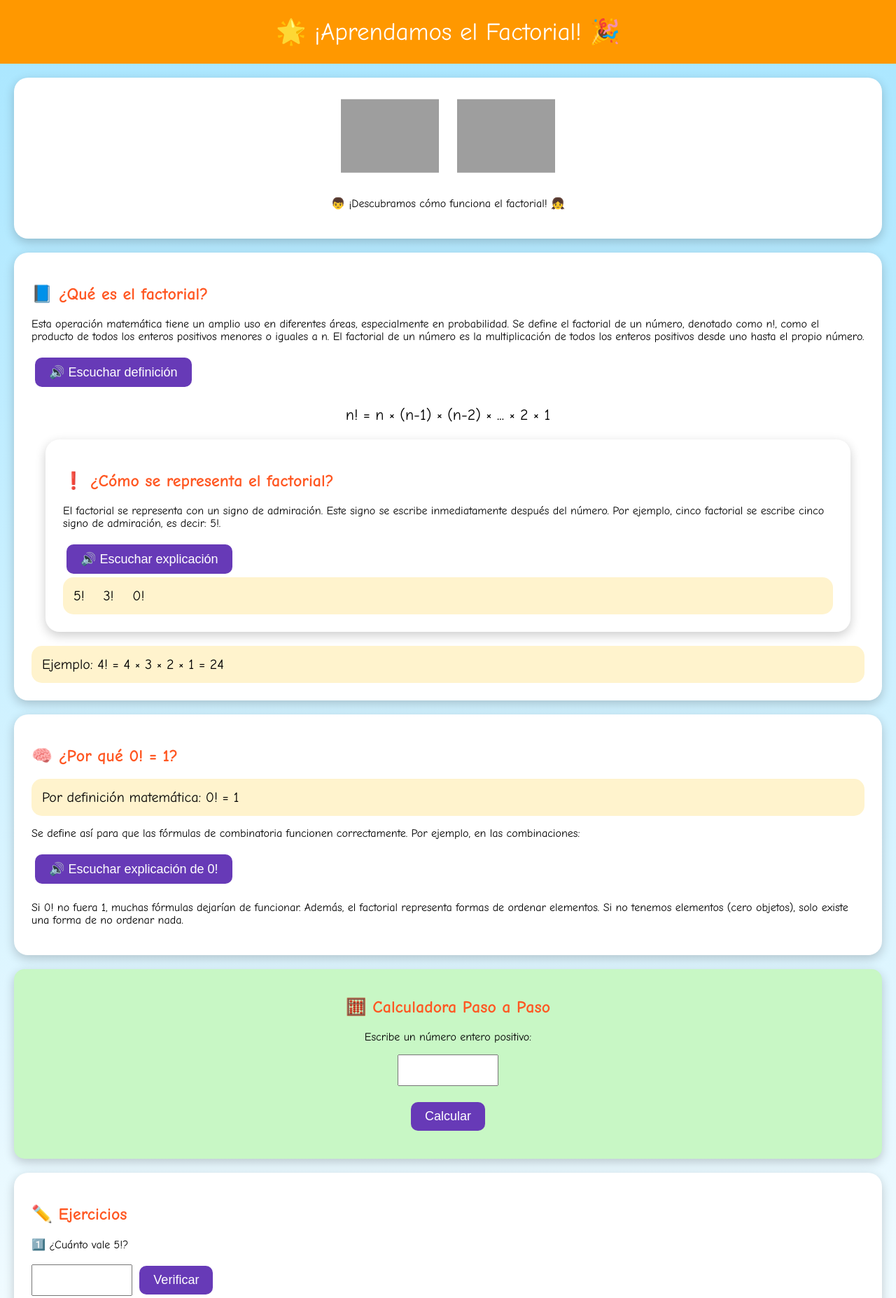
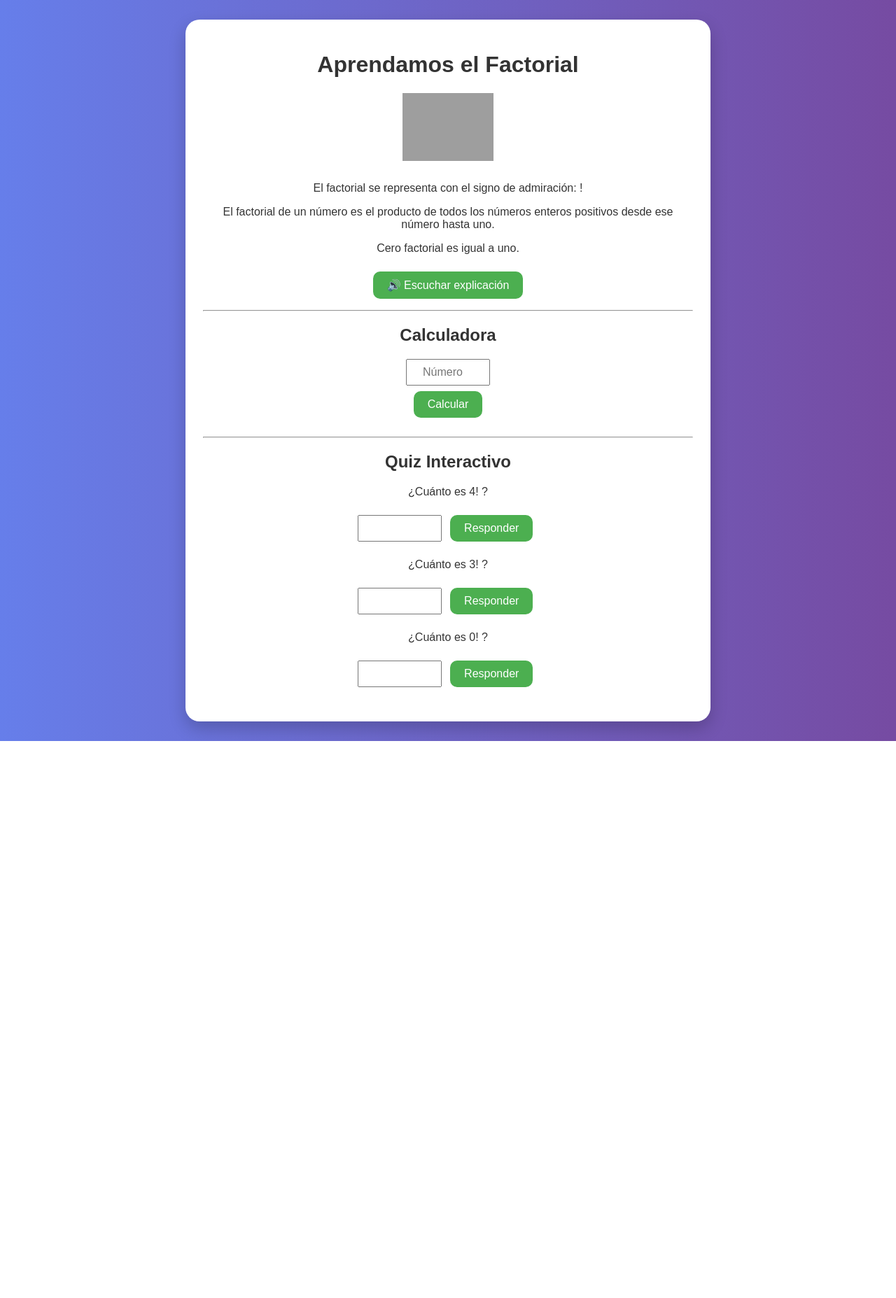
Before and after one commit to stevenlondono1-ux/Blog-Educativo-Factorial, a plain HTML site: page index.html in a window 1280 px wide. Shown: the top 1855 px of the page at 70% size. After the commit the page ends 1059 px from the top, so only its background shows below. Drawn offline with Linux system fonts and the light colour scheme; grey boxes are pictures that could not be loaded.

Commit message:
Update index.html

```diff
--- a/index.html
+++ b/index.html
@@ -2,350 +2,191 @@
 <html lang="es">
 <head>
 <meta charset="UTF-8">
-<title>Blog Educativo - El Factorial</title>
+<title>Aprendamos el Factorial</title>
 
 <style>
 body{
-    font-family: 'Comic Sans MS', cursive, sans-serif;
-    background: linear-gradient(to bottom, #a8e6ff, #ffffff);
-    margin:0;
-    padding:0;
+    font-family: Arial, sans-serif;
+    background: linear-gradient(to right, #667eea, #764ba2);
+    text-align: center;
+    padding: 20px;
+    color: #333;
 }
 
-header{
-    background:#ff9800;
-    color:white;
-    text-align:center;
-    padding:25px;
-    font-size:35px;
+.container{
+    background: white;
+    padding: 25px;
+    border-radius: 20px;
+    max-width: 700px;
+    margin: auto;
+    box-shadow: 0px 10px 25px rgba(0,0,0,0.2);
+    animation: aparecer 1s ease-in-out;
 }
 
-section{
-    padding:25px;
-    margin:20px;
-    background:white;
-    border-radius:20px;
-    box-shadow:0 5px 15px rgba(0,0,0,0.2);
+@keyframes aparecer{
+    from{opacity:0; transform: scale(0.9);}
+    to{opacity:1; transform: scale(1);}
 }
 
-h2{
-    color:#ff5722;
+img{
+    width: 130px;
+    margin-bottom: 10px;
 }
 
-.personajes{
-    text-align:center;
+button{
+    padding: 10px 20px;
+    margin: 8px;
+    border: none;
+    border-radius: 10px;
+    cursor: pointer;
+    background: #4CAF50;
+    color: white;
+    font-size: 16px;
+    transition: 0.3s;
 }
 
-.personajes img{
-    width:140px;
-    margin:10px;
-    animation: flotar 3s infinite;
-}
-
-.ejemplo{
-    background:#fff3cd;
-    padding:15px;
-    border-radius:15px;
-    font-size:20px;
-}
-
-.calculadora{
-    background:#c8f7c5;
-    padding:20px;
-    border-radius:15px;
-    text-align:center;
+button:hover{
+    transform: scale(1.1);
+    background: #45a049;
 }
 
 input{
-    padding:10px;
-    font-size:18px;
-    width:120px;
-    text-align:center;
+    padding: 8px;
+    width: 100px;
+    font-size: 16px;
+    text-align: center;
 }
 
-button{
-    padding:10px 20px;
-    font-size:18px;
-    background:#673ab7;
-    color:white;
-    border:none;
-    border-radius:10px;
-    cursor:pointer;
-    margin:5px;
+.correcto{
+    color: green;
+    font-weight: bold;
+    animation: saltar 0.5s;
 }
 
-button:hover{
-    background:#512da8;
+.incorrecto{
+    color: red;
+    font-weight: bold;
 }
 
-.resultado{
-    margin-top:15px;
-    font-size:18px;
-    font-weight:bold;
-    color:#2e7d32;
-}
-
-.correcto{ color:green; }
-.incorrecto{ color:red; }
-
-@keyframes flotar{
-    0%{transform:translateY(0);}
-    50%{transform:translateY(-10px);}
-    100%{transform:translateY(0);}
-}
-
-footer{
-    text-align:center;
-    padding:20px;
-    background:#673ab7;
-    color:white;
+@keyframes saltar{
+    0%{transform: translateY(0);}
+    50%{transform: translateY(-10px);}
+    100%{transform: translateY(0);}
 }
 </style>
 </head>
 
 <body>
 
-<header>
-🌟 ¡Aprendamos el Factorial! 🎉
-</header>
+<div class="container">
 
-<section class="personajes">
-<img src="https://cdn-icons-png.flaticon.com/512/1998/1998610.png">
-<img src="https://cdn-icons-png.flaticon.com/512/1998/1998627.png">
-<p>👦 ¡Descubramos cómo funciona el factorial! 👧</p>
-</section>
+<h1>Aprendamos el Factorial</h1>
 
-<section>
-<h2>📘 ¿Qué es el factorial?</h2>
-
-<p id="definicion">
-Esta operación matemática tiene un amplio uso en diferentes áreas,
-especialmente en probabilidad. Se define el factorial de un número, denotado
-como n!, como el producto de todos los enteros positivos menores o iguales a n.
-El factorial de un número es la multiplicación de todos los enteros positivos desde
-uno hasta el propio número.
-
-</p>
-
-<button onclick="leerDefinicion()">🔊 Escuchar definición</button>
-
-<p style="font-size:22px; text-align:center;">
-n! = n × (n-1) × (n-2) × ... × 2 × 1
-
-</p>
-<section>
-<h2>❗ ¿Cómo se representa el factorial?</h2>
-
-<p id="explicacionSigno">
-El factorial se representa con un signo de admiración.
-Este signo se escribe inmediatamente después del número.
-Por ejemplo, cinco factorial se escribe cinco signo de admiración, es decir: 5!.
-</p>
-
-<button onclick="leerSigno()">🔊 Escuchar explicación</button>
-
-<div class="ejemplo">
-5! &nbsp;&nbsp; 3! &nbsp;&nbsp; 0!
-</div>
-
-</section>
-<div class="ejemplo">
-Ejemplo:
-4! = 4 × 3 × 2 × 1 = 24
-</div>
-
-</section>
-
-<section>
-<h2>🧠 ¿Por qué 0! = 1?</h2>
-
-<div class="ejemplo">
-Por definición matemática:
-0! = 1
-</div>
+<img src="https://cdn-icons-png.flaticon.com/512/4140/4140048.png">
 
 <p>
-Se define así para que las fórmulas de combinatoria funcionen correctamente.
-Por ejemplo, en las combinaciones:
-</p>
-<button onclick="leerCeroFactorial()">🔊 Escuchar explicación de 0!</button>
-
-<p style="text-align:center; font-size:20px;">
+El factorial se representa con el signo de admiración: !
 </p>
 
 <p>
-Si 0! no fuera 1, muchas fórmulas dejarían de funcionar.
-Además, el factorial representa formas de ordenar elementos.
-Si no tenemos elementos (cero objetos), solo existe una forma de no ordenar nada.
+El factorial de un número es el producto de todos los números enteros positivos desde ese número hasta uno.
 </p>
 
-</section>
+<p>
+Cero factorial es igual a uno.
+</p>
 
-<section class="calculadora">
-<h2>🧮 Calculadora Paso a Paso</h2>
+<button onclick="explicar()">🔊 Escuchar explicación</button>
 
-<p>Escribe un número entero positivo:</p>
+<hr>
 
-<input type="number" id="numero" min="0">
-<br><br>
-<button onclick="calcularFactorial()">Calcular</button>
+<h2>Calculadora</h2>
 
-<div class="resultado" id="resultado"></div>
-</section>
+<input type="number" id="numero" placeholder="Número">
+<br>
+<button onclick="calcular()">Calcular</button>
 
-<section>
-<h2>✏️ Ejercicios</h2>
+<h3 id="resultado"></h3>
 
-<p>1️⃣ ¿Cuánto vale 5!?</p>
-<input type="number" id="ej1">
-<button onclick="verificar1()">Verificar</button>
-<div id="r1"></div>
+<hr>
 
-<br><br>
+<h2>Quiz Interactivo</h2>
 
-<p>2️⃣ ¿Cuánto vale 3!?</p>
-<input type="number" id="ej2">
-<button onclick="verificar2()">Verificar</button>
-<div id="r2"></div>
+<p>¿Cuánto es 4! ?</p>
+<input type="number" id="r1">
+<button onclick="verificar(1,24)">Responder</button>
+<p id="m1"></p>
 
-<br><br>
+<p>¿Cuánto es 3! ?</p>
+<input type="number" id="r2">
+<button onclick="verificar(2,6)">Responder</button>
+<p id="m2"></p>
 
-<p>3️⃣ ¿Cuánto vale 0!?</p>
-<input type="number" id="ej3">
-<button onclick="verificar3()">Verificar</button>
-<div id="r3"></div>
+<p>¿Cuánto es 0! ?</p>
+<input type="number" id="r3">
+<button onclick="verificar(3,1)">Responder</button>
+<p id="m3"></p>
 
-</section>
-
-<footer>
-Blog Educativo ✏️ | Licenciatura en Matemáticas
-</footer>
+</div>
 
 <script>
 
-function calcularFactorial() {
+function hablar(texto){
+    let voz = new SpeechSynthesisUtterance(texto);
+    voz.lang = "es-CO";
+    speechSynthesis.speak(voz);
+}
+
+function explicar(){
+    let texto = "El factorial es una operación matemática. " +
+    "Se representa con el signo de admiración. " +
+    "Por ejemplo cinco factorial se escribe cinco signo de admiración. " +
+    "El factorial de un número es el producto de todos los números desde ese número hasta uno. " +
+    "Cero factorial es igual a uno porque por definición matemática el producto vacío es uno.";
+
+    hablar(texto);
+}
+
+function calcular(){
     let n = parseInt(document.getElementById("numero").value);
-    let resultadoDiv = document.getElementById("resultado");
 
-    if (isNaN(n) || n < 0) {
-        resultadoDiv.innerHTML = "⚠️ Ingresa un número entero positivo.";
-        return;
-    }
-
-    if (n === 0) {
-        resultadoDiv.innerHTML = "0! = 1";
+    if(isNaN(n) || n < 0){
+        document.getElementById("resultado").innerHTML = "Escribe un número válido";
         return;
     }
 
     let factorial = 1;
-    let procedimiento = n + "! = ";
 
-    for (let i = n; i >= 1; i--) {
-        factorial *= i;
-        procedimiento += i;
-        if (i > 1) procedimiento += " × ";
-    }
-
-    procedimiento += " = " + factorial;
-
-    resultadoDiv.innerHTML = procedimiento;
-}
-
-
-// 🎤 VOZ MASCULINA ESPAÑOL COLOMBIA
-function leerDefinicion() {
-
-    let texto = document.getElementById("definicion").innerText;
-
-    // Corregir pronunciación
-    texto = texto.replace(/factorial/gi, "factoriál");
-
-    hablar(texto);
-}
-
-
-function leerCeroFactorial() {
-
-    let texto = `
-    Cero factoriál es igual a uno.
-    Se define así para que las fórmulas matemáticas funcionen correctamente.
-    Si no tenemos elementos para ordenar, existe exactamente una forma de no ordenar nada.
-    `;
-
-    hablar(texto);
-}
-
-
-function hablar(texto) {
-
-    let mensaje = new SpeechSynthesisUtterance(texto);
-
-    let voces = speechSynthesis.getVoices();
-    let vozSeleccionada = null;
-
-    // Buscar voz español Colombia
-    for (let i = 0; i < voces.length; i++) {
-        if (voces[i].lang === "es-CO") {
-            vozSeleccionada = voces[i];
-            break;
+    if(n === 0){
+        factorial = 1;
+    }else{
+        for(let i=1; i<=n; i++){
+            factorial *= i;
         }
     }
 
-    // Si no encuentra es-CO, usar cualquier español
-    if (!vozSeleccionada) {
-        for (let i = 0; i < voces.length; i++) {
-            if (voces[i].lang.includes("es")) {
-                vozSeleccionada = voces[i];
-                break;
-            }
-        }
-    }
+    document.getElementById("resultado").innerHTML = n + "! = " + factorial;
 
-    mensaje.voice = vozSeleccionada;
-    mensaje.lang = "es-CO";
-
-    // Configuración voz masculina juvenil
-    mensaje.rate = 1.2;
-    mensaje.pitch = 1.1;
-
-    speechSynthesis.speak(mensaje);
-    function leerSigno() {
-
-    let texto = `
-    El factorial se representa con un signo de admiración.
-    Este signo se escribe inmediatamente después del número.
-    Por ejemplo, cinco factoriál se escribe cinco signo de admiración.
-    `;
-
-    hablar(texto);
-
+    hablar(n + " factorial es igual a " + factorial);
 }
 
+function verificar(pregunta, respuestaCorrecta){
 
-// ✅ Verificación ejercicios
-function verificar1(){
-    let valor = document.getElementById("ej1").value;
-    document.getElementById("r1").innerHTML =
-        valor == 120 ? "<span class='correcto'>✔ Correcto 🎉</span>"
-        : "<span class='incorrecto'>❌ Incorrecto</span>";
-}
+    let valor = parseInt(document.getElementById("r"+pregunta).value);
+    let mensaje = document.getElementById("m"+pregunta);
 
-function verificar2(){
-    let valor = document.getElementById("ej2").value;
-    document.getElementById("r2").innerHTML =
-        valor == 6 ? "<span class='correcto'>✔ Correcto 🎉</span>"
-        : "<span class='incorrecto'>❌ Incorrecto</span>";
-}
-
-function verificar3(){
-    let valor = document.getElementById("ej3").value;
-    document.getElementById("r3").innerHTML =
-        valor == 1 ? "<span class='correcto'>✔ Correcto 🎉</span>"
-        : "<span class='incorrecto'>❌ Incorrecto</span>";
+    if(valor === respuestaCorrecta){
+        mensaje.innerHTML = "🎉 ¡Correcto!";
+        mensaje.className = "correcto";
+        hablar("Muy bien, respuesta correcta");
+    }else{
+        mensaje.innerHTML = "❌ Incorrecto, intenta otra vez";
+        mensaje.className = "incorrecto";
+        hablar("Respuesta incorrecta, intenta nuevamente");
+    }
 }
 
 </script>
 
 </body>
-
 </html>
```
